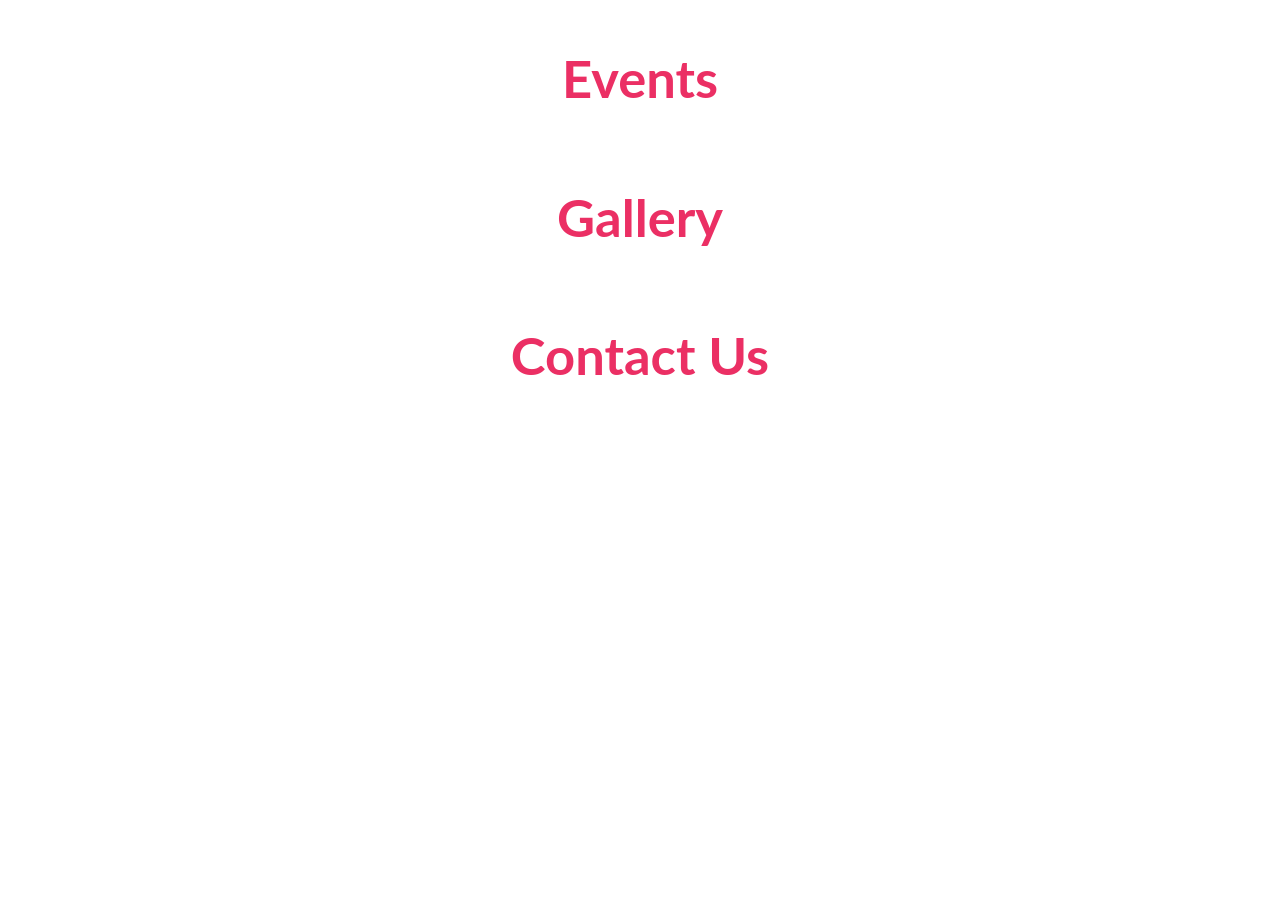
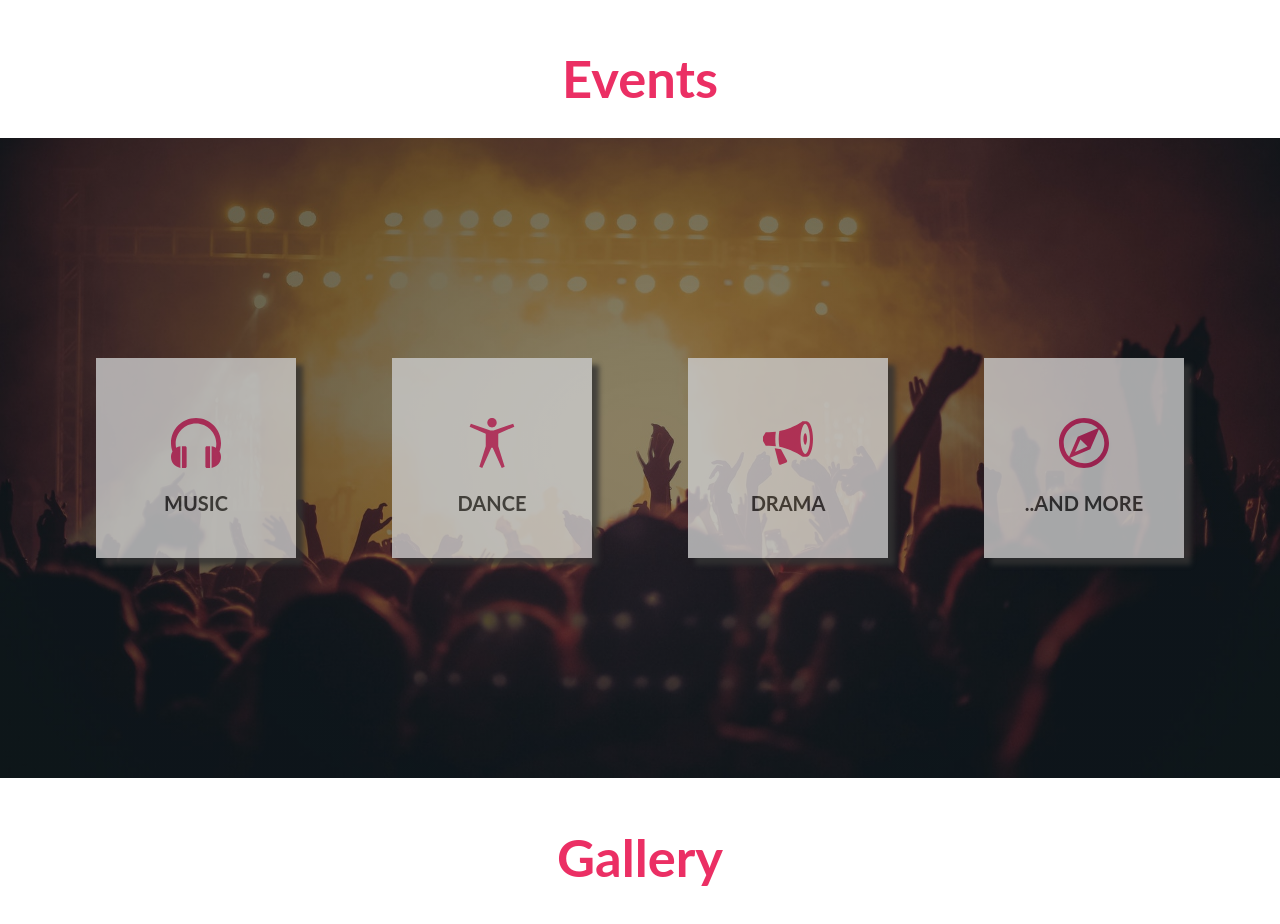
Before and after one commit to NIT-Meghalaya/Shishir-2020, a Next.js app: page / in a window 1280 px wide. Shown: the part 1240-2164 px from the top of the page. Before the commit the page ends 1655 px from the top, so only its background shows below. Built offline with nearby package versions, Linux system fonts and the light colour scheme.

Commit message:
Completion of home page events section + nav button correction +events card removal

```diff
--- a/pages/index.js
+++ b/pages/index.js
@@ -3,7 +3,9 @@ import "../public/styles/index.scss";
 import Header from '../ui/header/header';
 import SecondaryHeading from '../ui/secondary-heading/secondary-heading';
 import AboutUs from '../ui/about-us/about-us';
-import EventCards from '../ui/event-cards/event-cards';
+
+import EventsSection from '../ui/events-section';
+
 import absoluteUrl from './../lib/absolute_url';
 import '../public/events.json'
 
@@ -14,7 +16,7 @@ const App = ({ events }) => (
     <SecondaryHeading title="About Us" />
     <AboutUs />
     <SecondaryHeading title="Events" />
-    <EventCards events={events} />
+    <EventsSection/>
     <SecondaryHeading title="Gallery" />
     <SecondaryHeading title="Contact Us" />
   </React.Fragment>
--- a/ui/event-card/event-card.js
+++ b/ui/event-card/event-card.js
@@ -2,6 +2,7 @@ import './event-card.styles.scss';
 
 const EventCard = ({ title, desc }) => {
   console.log(title);
+  console.log(desc);
   return (
     <div className="card">
       <div className="card__side ">
@@ -9,7 +10,7 @@ const EventCard = ({ title, desc }) => {
           &nbsp;
       </div>
         <h4 className="card__heading">
-          <span className="card__heading-span">Music</span>
+          <span className="card__heading-span">{title}</span>
         </h4>
         <div className="card__details">
           <ul>
--- a/ui/event-cards/event-cards.js
+++ b/ui/event-cards/event-cards.js
@@ -1,19 +1,14 @@
-import EventCard from '../event-card/event-card';
+import EventCard from "../event-card/event-card";
 
 const EventCards = ({ events }) => (
   <div className="container">
     <section className="events-section">
-      {
-        events.forEach((event, index) => {
-          return (
-            <EventCard key={index + 1} title={event.title} desc={event.desc}></EventCard>
-          )
-        })
-      }
-
+      {events.map((event, index) => {
+        console.log(event);
+        return <EventCard key={index + 1} event={event}></EventCard>;
+      })}
     </section>
-
   </div>
-)
+);
 
 export default EventCards;
--- /dev/null
+++ b/ui/events-section/events-section.styles.scss
@@ -0,0 +1,60 @@
+@import '../../sass/styles.scss';
+
+.events-section{
+
+    background-image:linear-gradient(to bottom right,rgba($color-background-dark,0.5),rgba($color-background-dark,0.5)),url("/images/event-section-background.jpg");
+    background-position:center;
+    background-size:cover;
+    background-repeat: no-repeat;
+    min-height: 80vh;
+    overflow-x:hidden;
+
+    display:flex;
+    justify-content: space-evenly;
+    align-items: center;
+
+    @include respond(phone){
+        flex-direction: column;
+        justify-content: center;
+        align-items: center;
+
+    }
+}
+
+.event-card{
+    background:$color-grey-light-4;
+    width:20rem;
+    height:20rem;
+    padding:4rem;
+    box-shadow:0.7rem 0.7rem 0.5rem $color-grey-dark-1;
+    cursor:pointer;
+    transition: all 0.5s ease-in-out;
+    opacity: 0.8;
+
+    @include respond(phone){
+      margin:4rem;
+    }
+    &__icon{
+        width:5rem;
+        height:5rem;
+        margin:2rem auto;
+    }
+
+    &__heading{
+        margin:0 auto;
+    }
+    &__head{
+        text-align:center;
+        font-size:2rem;
+        text-transform:uppercase;
+    }
+    &:hover{
+        transform:translateY(-0.5rem) scale(1.01);
+        }
+}
+
+.icon-for-events{
+     width:100%;
+    height:100%;
+    fill:$primary-color-dark;
+}
--- /dev/null
+++ b/ui/events-section/index.js
@@ -0,0 +1,57 @@
+import './events-section.styles.scss';
+
+const EventsSection = () => {
+    return (
+        <section className="events-section">
+            <div className="event-card">
+                <div className="event-card__icon">
+                    <svg  class="icon-for-events"id="icon-headphones" width="20" height="20" viewBox="0 0 32 32" x="0" y="0">
+                        <path d="M9 18h-2v14h2c0.55 0 1-0.45 1-1v-12c0-0.55-0.45-1-1-1z"></path>
+                        <path d="M23 18c-0.55 0-1 0.45-1 1v12c0 0.55 0.45 1 1 1h2v-14h-2z"></path>
+                        <path d="M32 16c0-8.837-7.163-16-16-16s-16 7.163-16 16c0 1.919 0.338 3.759 0.958 5.464-0.609 1.038-0.958 2.246-0.958 3.536 0 3.526 2.608 6.443 6 6.929v-13.857c-0.997 0.143-1.927 0.495-2.742 1.012-0.168-0.835-0.258-1.699-0.258-2.584 0-7.18 5.82-13 13-13s13 5.82 13 13c0 0.885-0.088 1.749-0.257 2.584-0.816-0.517-1.745-0.87-2.743-1.013v13.858c3.392-0.485 6-3.402 6-6.929 0-1.29-0.349-2.498-0.958-3.536 0.62-1.705 0.958-3.545 0.958-5.465z"></path>
+                    </svg>
+                </div>
+                <div className="event-card__heading">
+                    <h3 className="event-card__head">Music</h3>
+                </div>
+
+            </div>
+
+            <div className="event-card">
+                <div className="event-card__icon">
+                    <svg className="icon-for-events"id="icon-accessibility" width="20" height="20" viewBox="0 0 32 32" x="240" y="0">
+                        <path d="M13 3c0-1.657 1.343-3 3-3s3 1.343 3 3c0 1.657-1.343 3-3 3s-3-1.343-3-3z"></path>
+                        <path d="M20 10l10.3-4.443-0.743-1.857-12.557 4.3h-2l-12.557-4.3-0.743 1.857 10.3 4.443v8l-4.102 13.268 1.87 0.709 5.804-12.977h0.857l5.804 12.977 1.87-0.709-4.102-13.268z"></path>
+                    </svg>
+                </div>
+                <div className="event-card__heading">
+                    <h3 className="event-card__head">Dance</h3>
+                </div>
+            </div>
+
+            <div className="event-card">
+                <div className="event-card__icon">
+                    <svg class="icon-for-events" id="icon-bullhorn" width="20" height="20" viewBox="0 0 32 32" x="48" y="0">
+                        <path d="M32 13.414c0-6.279-1.837-11.373-4.109-11.413 0.009-0 0.018-0.001 0.027-0.001h-2.592c0 0-6.088 4.573-14.851 6.367-0.268 1.415-0.438 3.102-0.438 5.047s0.171 3.631 0.438 5.047c8.763 1.794 14.851 6.367 14.851 6.367h2.592c-0.009 0-0.018-0.001-0.027-0.001 2.272-0.040 4.109-5.134 4.109-11.413zM27.026 23.102c-0.293 0-0.61-0.304-0.773-0.486-0.395-0.439-0.775-1.124-1.1-1.979-0.727-1.913-1.127-4.478-1.127-7.223s0.4-5.309 1.127-7.223c0.325-0.855 0.705-1.54 1.1-1.979 0.163-0.182 0.48-0.486 0.773-0.486s0.61 0.304 0.773 0.486c0.395 0.439 0.775 1.124 1.1 1.979 0.727 1.913 1.127 4.479 1.127 7.223s-0.4 5.309-1.127 7.223c-0.325 0.855-0.705 1.54-1.1 1.979-0.163 0.181-0.48 0.486-0.773 0.486zM7.869 13.414c0-1.623 0.119-3.201 0.345-4.659-1.48 0.205-2.779 0.323-4.386 0.323-2.096 0-2.096 0-2.096 0l-1.733 2.959v2.755l1.733 2.959c0 0 0 0 2.096 0 1.606 0 2.905 0.118 4.386 0.323-0.226-1.458-0.345-3.036-0.345-4.659zM11.505 20.068l-4-0.766 2.558 10.048c0.132 0.52 0.648 0.782 1.146 0.583l3.705-1.483c0.498-0.199 0.698-0.749 0.444-1.221l-3.853-7.161zM27.026 17.148c-0.113 0-0.235-0.117-0.298-0.187-0.152-0.169-0.299-0.433-0.424-0.763-0.28-0.738-0.434-1.726-0.434-2.784s0.154-2.046 0.434-2.784c0.125-0.33 0.272-0.593 0.424-0.763 0.063-0.070 0.185-0.187 0.298-0.187s0.235 0.117 0.298 0.187c0.152 0.169 0.299 0.433 0.424 0.763 0.28 0.737 0.434 1.726 0.434 2.784s-0.154 2.046-0.434 2.784c-0.125 0.33-0.272 0.593-0.424 0.763-0.063 0.070-0.185 0.187-0.298 0.187z"></path>
+                    </svg>
+                </div>
+                <div className="event-card__heading">
+                    <h3 className="event-card__head">Drama</h3>
+                </div>
+            </div>
+
+            <div className="event-card">
+                <div className="event-card__icon">
+                    <svg className="icon-for-events"id="icon-compass2" width="32" height="32" viewBox="0 0 32 32" x="192" y="0">
+                        <path d="M16 0c-8.837 0-16 7.163-16 16s7.163 16 16 16 16-7.163 16-16-7.163-16-16-16zM3 16c0-7.18 5.82-13 13-13 3.424 0 6.538 1.325 8.86 3.488l-12.86 5.512-5.512 12.86c-2.164-2.322-3.488-5.436-3.488-8.86zM18.286 18.286l-8.003 3.43 3.43-8.003 4.573 4.573zM16 29c-3.424 0-6.539-1.325-8.86-3.488l12.86-5.512 5.512-12.86c2.164 2.322 3.488 5.436 3.488 8.86 0 7.18-5.82 13-13 13z"></path>
+                    </svg>
+                </div>
+                <div className="event-card__heading">
+                    <h3 className="event-card__head">..and More</h3>
+                </div>
+            </div>
+        </section>
+    )
+}
+
+export default EventsSection;
--- a/ui/nav/nav.scss
+++ b/ui/nav/nav.scss
@@ -41,6 +41,7 @@
   right: 5%;
   border: 1px solid $color-grey-light-1;
   cursor:pointer;
+  outline:none;
 
   .lines {
     display: block;
```
Also changed, not shown: ui/event-cards/event-cards.styles.scss (+4 -4 lines), public/images/event-section-background.jpg (added), public/sprites/sprite.svg (added).
